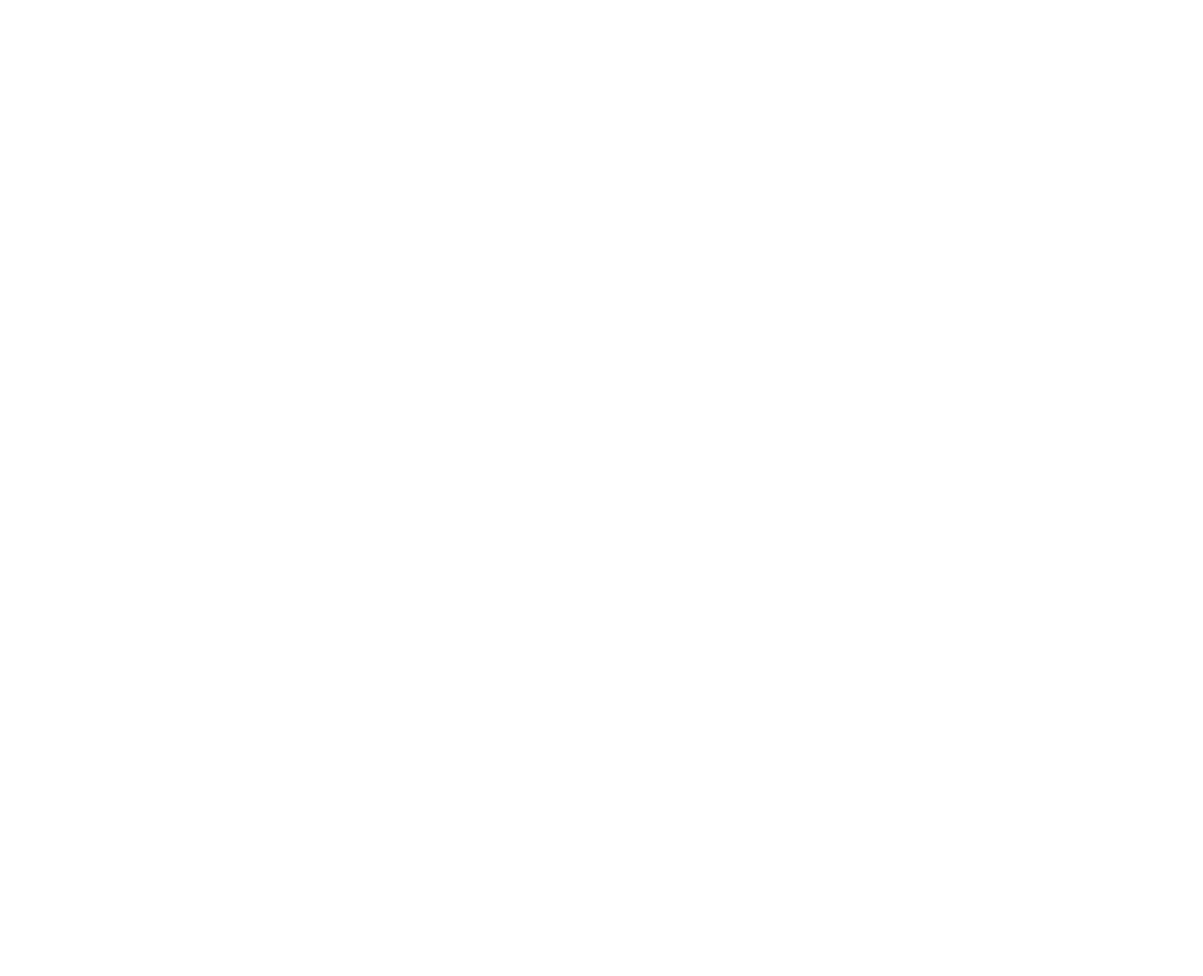
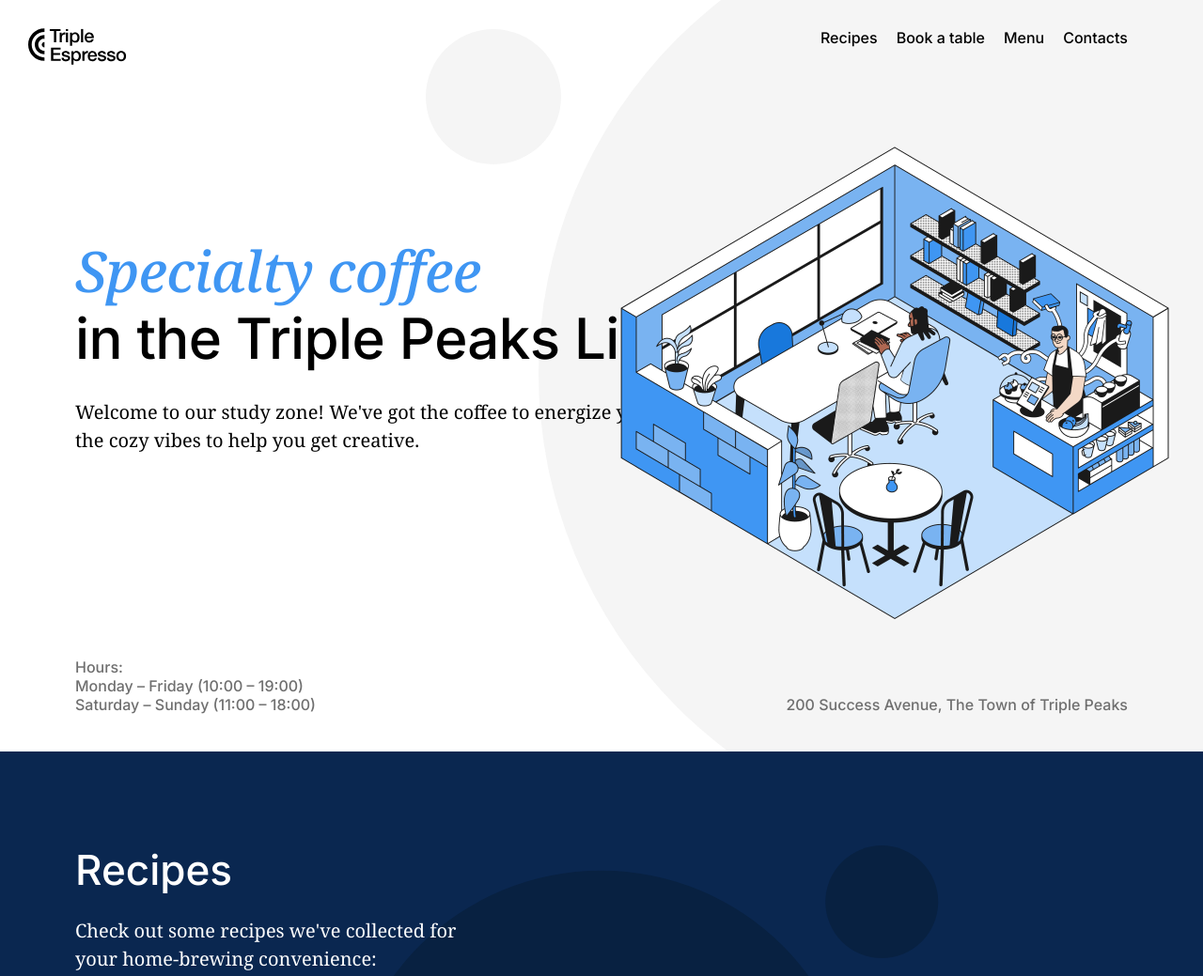
Before and after one commit to elumiakelso/se_project_coffeeshop, a plain HTML site: page index.html in a window 1280 px wide. Shown: the top 1039 px of the page at 94% size. Before the commit the page ends 800 px from the top, so only its background shows below. Drawn offline with Linux system fonts and the light colour scheme.

Commit message:
add header, recipes section

```diff
--- a/index.html
+++ b/index.html
@@ -22,12 +22,91 @@
   </head>
   <body>
     <div class="page">
-      <header class="header"></header>
+      <header class="header">
+        <nav class="nav">
+          <img
+            src="./images/logo_coffeeshop_dark.svg"
+            alt="Triple Espresso Logo"
+            class="nav__logo"
+          />
+          <ul class="nav__links">
+            <li>
+              <a href="#recipes" class="nav__link">Recipes</a>
+            </li>
+            <li>
+              <a href="#booking" class="nav__link">Book a table</a>
+            </li>
+            <li>
+              <a href="#menu" class="nav__link">Menu</a>
+            </li>
+            <li>
+              <a href="#contacts" class="nav__link">Contacts</a>
+            </li>
+          </ul>
+        </nav>
+        <h1 class="header__title">
+          <span class="header__span-accent">Specialty coffee</span> in the
+          Triple Peaks Library
+        </h1>
+        <p class="header__description">
+          Welcome to our study zone! We've got the coffee to energize you and
+          the cozy vibes to help you get creative.
+        </p>
+        <img
+          src="./images/inside_coffee_shop.png"
+          alt="Illustration 'Inside the coffee shop'"
+          class="header__image"
+        />
+        <div class="header__footer">
+          <div>
+            <p class="header__paragraph">Hours:</p>
+            <p class="header__paragraph">Monday – Friday (10:00 – 19:00)</p>
+            <p class="header__paragraph">Saturday – Sunday (11:00 – 18:00)</p>
+          </div>
+          <p class="header__paragraph">
+            200 Success Avenue, The Town of Triple Peaks
+          </p>
+        </div>
+      </header>
       <main class="content">
-        <section class="recipes"></section>
-        <section class="reservation"></section>
-        <section class="menu"></section>
-        <section class="about"></section>
+        <section id="recipes" class="recipes">
+          <h2 class="recipes__title">Recipes</h2>
+          <p class="recipes__subtitle">
+            Check out some recipes we've collected for your home-brewing
+            convenience:
+          </p>
+          <ul class="recipes__videos">
+            <li class="recipes__video-container">
+              <iframe
+                src="https://www.youtube.com/embed/j6VlT_jUVPc?si=tqORsBFUFrY6xZ0j"
+                title="The Ultimate AeroPress Technique (Episode #3)"
+                allow="accelerometer; autoplay; clipboard-write; encrypted-media; gyroscope; picture-in-picture; web-share"
+                referrerpolicy="strict-origin-when-cross-origin"
+                allowfullscreen
+                class="recipes__iframe"
+              ></iframe>
+              <p class="recipes__video-caption">
+                <span>Aeropress recipe</span> <span>~5 min</span>
+              </p>
+            </li>
+            <li class="recipes__video-container">
+              <iframe
+                src="https://www.youtube.com/embed/st571DYYTR8?si=aYl4YVETK6kCOx7j"
+                title="The Ultimate French Press Technique"
+                allow="accelerometer; autoplay; clipboard-write; encrypted-media; gyroscope; picture-in-picture; web-share"
+                referrerpolicy="strict-origin-when-cross-origin"
+                allowfullscreen
+                class="recipes__iframe"
+              ></iframe>
+              <p class="recipes__video-caption">
+                <span>French press recipe</span> <span>~15 min</span>
+              </p>
+            </li>
+          </ul>
+        </section>
+        <section id="booking" class="reservation"></section>
+        <section id="menu" class="menu"></section>
+        <section id="contacts" class="about"></section>
       </main>
       <footer class="footer"></footer>
     </div>
--- a/pages/index.css
+++ b/pages/index.css
@@ -6,3 +6,159 @@
   font-size: 16px;
   line-height: 20px;
 }
+
+.header {
+  display: flex;
+  flex-direction: column;
+  height: 800px;
+  padding: 30px 80px 40px;
+  position: relative;
+  box-sizing: border-box;
+  background-color: #fff;
+  background-image: url(../images/background_header.svg);
+  background-repeat: no-repeat;
+  background-position: center;
+  background-size: cover;
+}
+
+.header__title {
+  font-family: "Inter", Arial, sans-serif;
+  font-weight: 500;
+  font-size: 60px;
+  line-height: 72px;
+  letter-spacing: -0.6px;
+  margin: 183px 0 0;
+  max-width: 729px;
+}
+
+.header__span-accent {
+  font-family: "Noto Serif", "Times New Roman", serif;
+  font-style: italic;
+  font-size: 60px;
+  line-height: 72px;
+  color: #3f96f3;
+  display: block;
+}
+
+.header__description {
+  font-family: "Noto Serif", "Times New Roman", serif;
+  font-size: 20px;
+  line-height: 30px;
+  margin: 28px 0 0;
+  max-width: 683px;
+}
+
+.header__image {
+  z-index: 1;
+  position: absolute;
+  max-height: 568px;
+  max-width: 646px;
+  top: 124px;
+  right: 5px;
+}
+
+.header__footer {
+  margin-top: auto;
+  display: flex;
+  align-items: end;
+  justify-content: space-between;
+  box-sizing: border-box;
+}
+
+.header__paragraph {
+  margin: 0;
+  padding: 0;
+  font-family: "Inter", Arial, sans-serif;
+  font-weight: 500;
+  font-size: 16px;
+  line-height: 20px;
+  color: #6f6f6f;
+}
+
+.nav {
+  display: flex;
+  justify-content: space-between;
+}
+
+.nav__logo {
+  height: 39px;
+  width: 105px;
+  position: relative;
+  left: -50px;
+}
+
+.nav__links {
+  margin: 0;
+  padding: 0;
+  list-style-type: none;
+  display: flex;
+  column-gap: 20px;
+}
+
+.nav__link {
+  font-family: "Inter", Arial, sans-serif;
+  font-weight: 500;
+  font-size: 16px;
+  line-height: 20px;
+  color: #000;
+  text-decoration: none;
+}
+
+.recipes {
+  padding: 100px 80px 215px;
+  box-sizing: border-box;
+  color: #fff;
+  background-color: #0a2750;
+  background-image: url(../images/background_recipes.svg);
+  background-repeat: no-repeat;
+  background-position: center;
+  background-size: cover;
+}
+
+.recipes__title {
+  margin: 0 0 24px;
+  max-width: 580px;
+  font-family: "Inter", Arial, sans-serif;
+  font-weight: 500;
+  font-size: 44px;
+  line-height: 52px;
+}
+
+.recipes__subtitle {
+  margin: 0 0 80px;
+  max-width: 438px;
+  font-family: "Noto Serif", "Times New Roman", serif;
+  font-size: 20px;
+  line-height: 30px;
+}
+
+.recipes__videos {
+  margin: 0;
+  padding: 0;
+  display: flex;
+  justify-content: center;
+  column-gap: 40px;
+}
+
+.recipes__video-container {
+  margin: 0;
+  padding: 0;
+  line-height: 0;
+  list-style-type: none;
+}
+
+.recipes__iframe {
+  width: 480px;
+  height: 273px;
+  border: none;
+}
+
+.recipes__video-caption {
+  margin: 24px 0 0;
+  display: flex;
+  justify-content: space-between;
+  font-family: "Inter", Arial, sans-serif;
+  font-weight: 500;
+  font-size: 20px;
+  line-height: 30px;
+}
```
